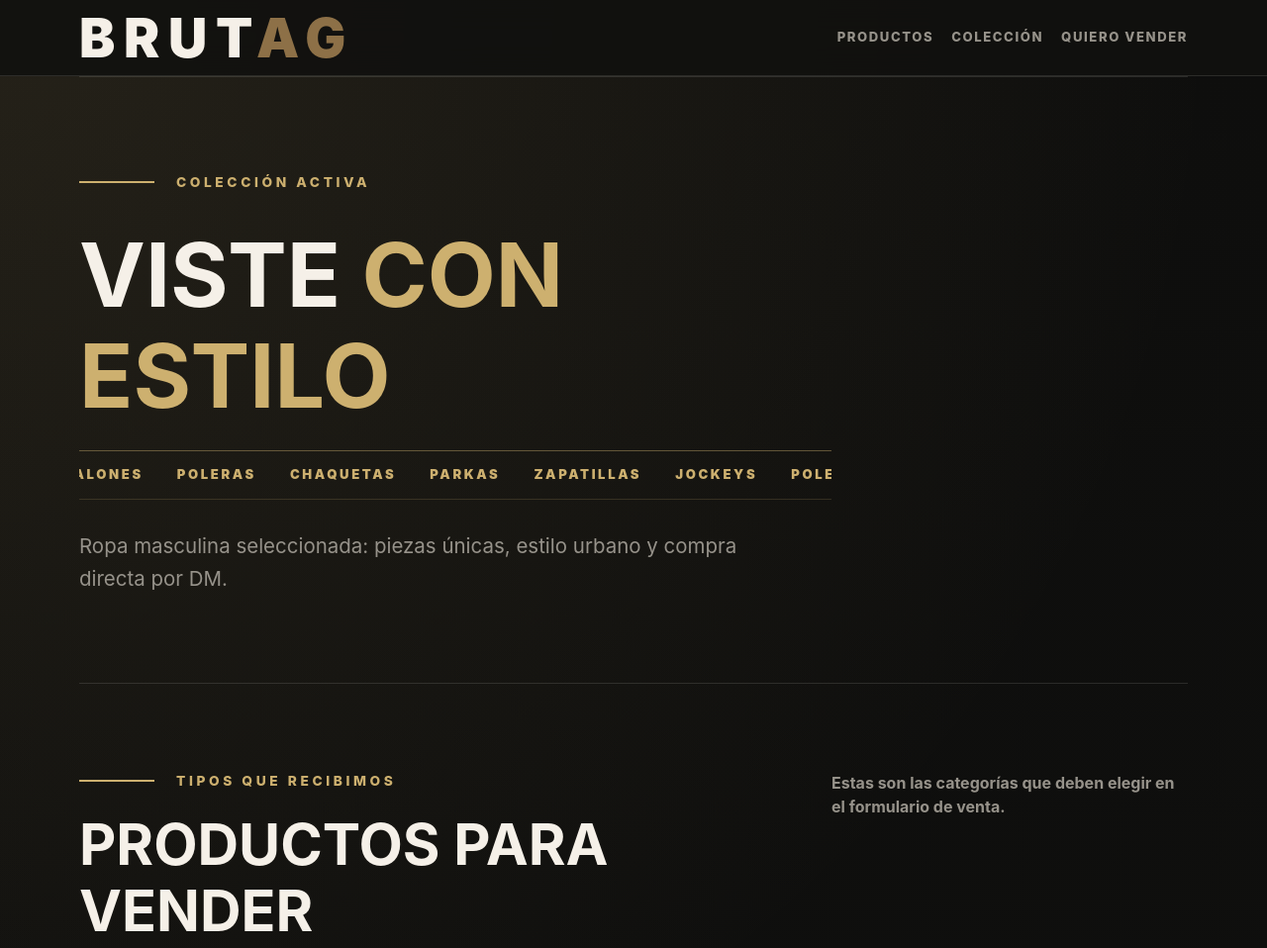
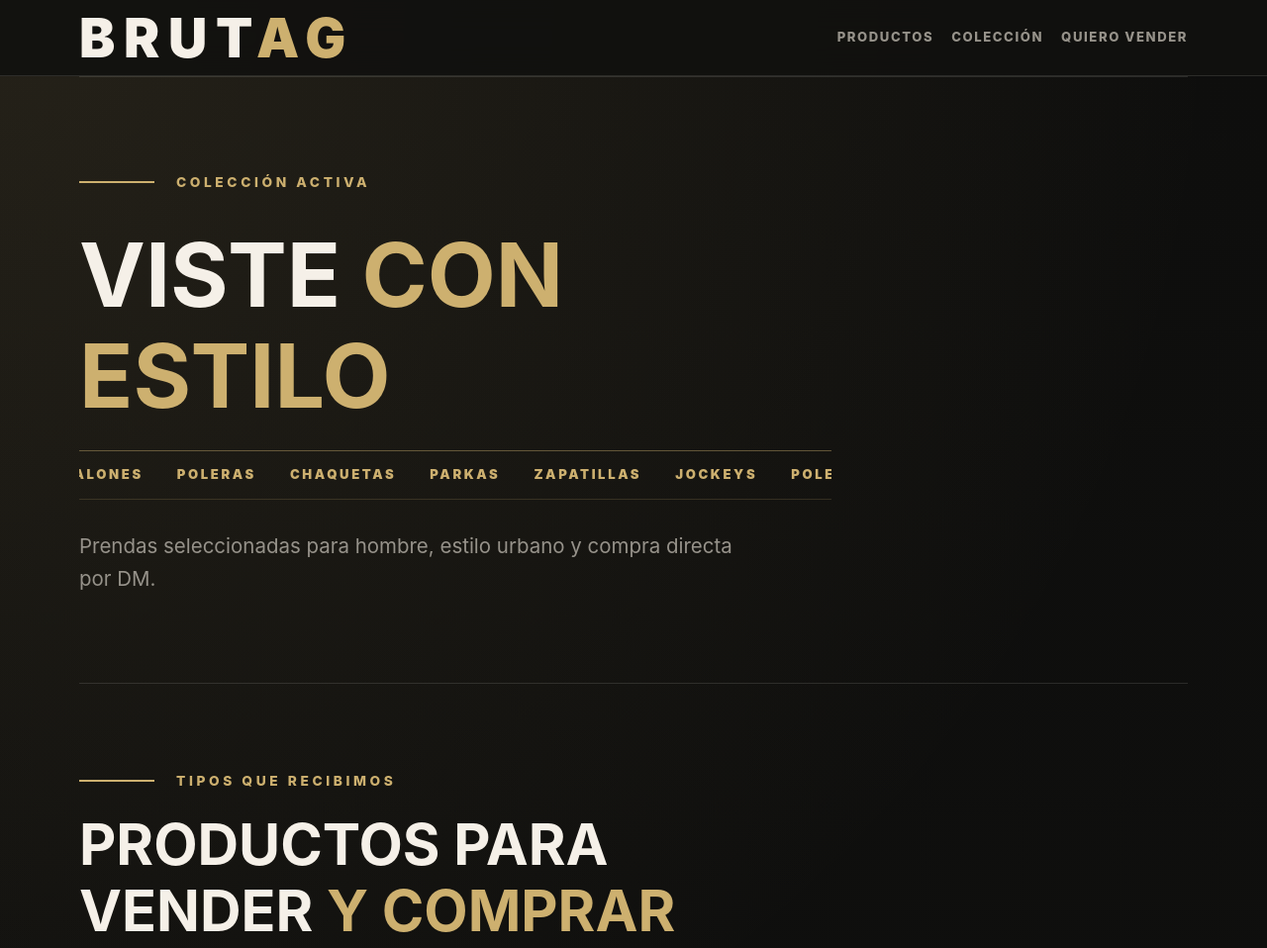
Before and after one commit to zyggyjhrxb-sudo/brutag, a plain HTML site: page index.html in a window 1280 px wide. Shown: the top 958 px of the page at 99% size. Drawn offline with Linux system fonts and the light colour scheme.

Commit message:
Update index.html

```diff
--- a/index.html
+++ b/index.html
@@ -105,7 +105,7 @@
     }
 
     .brand .brand-accent {
-      color: var(--coffee);
+      color: var(--gold);
     }
 
     .nav-links {
@@ -680,16 +680,15 @@
           <span>Jockeys</span>
         </div>
       </div>
-      <p class="hero-lead">Ropa masculina seleccionada: piezas únicas, estilo urbano y compra directa por DM.</p>
+      <p class="hero-lead">Prendas seleccionadas para hombre, estilo urbano y compra directa por DM.</p>
     </section>
 
     <section id="productos" aria-label="Productos que recibe BRUTAG">
       <div class="section-head">
         <div>
           <p class="kicker">Tipos que recibimos</p>
-          <h2>Productos para vender</h2>
+          <h2>Productos para vender <span>y comprar</span></h2>
         </div>
-        <p>Estas son las categorías que deben elegir en el formulario de venta.</p>
       </div>
 
       <div class="accepted-grid">
```
